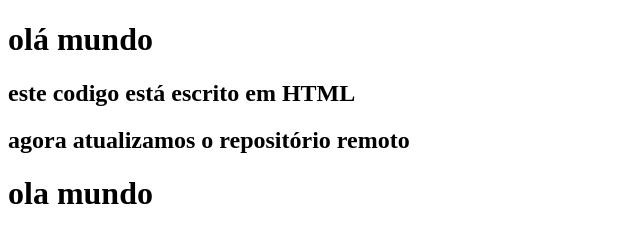
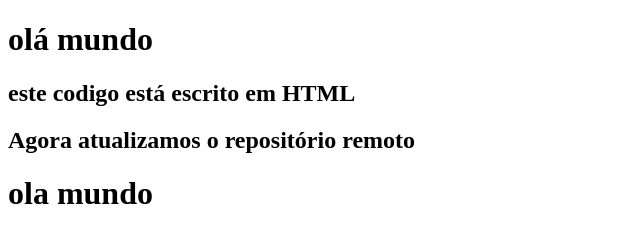
Before and after one commit to pedromarqs1y/ola-mundo, a plain HTML site: page index.html in a window 1280 px wide. Shown: the whole page, without its empty margins (0-640 px from the left). Drawn offline with Linux system fonts and the light colour scheme.

Commit message:
Update index.html

```diff
--- a/index.html
+++ b/index.html
@@ -7,7 +7,7 @@
 	<body>
 		<h1>olá mundo</h1>
 		<h2>este codigo está escrito em HTML</h2>
-		<h2> agora atualizamos o repositório remoto</h2>
+		<h2> Agora atualizamos o repositório remoto</h2>
 	<h1>ola mundo </h1>
 	</body>
 </html>
```
